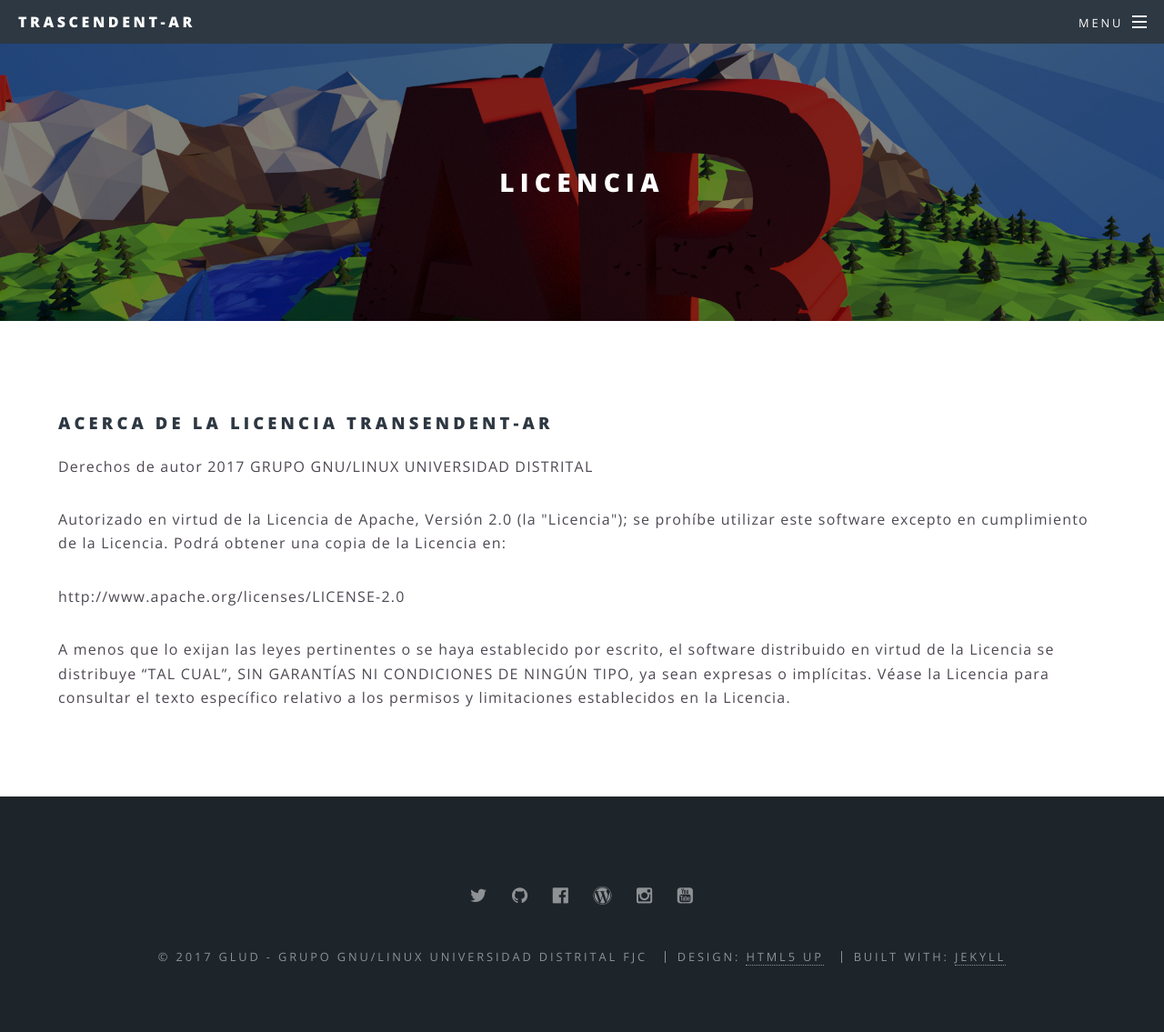
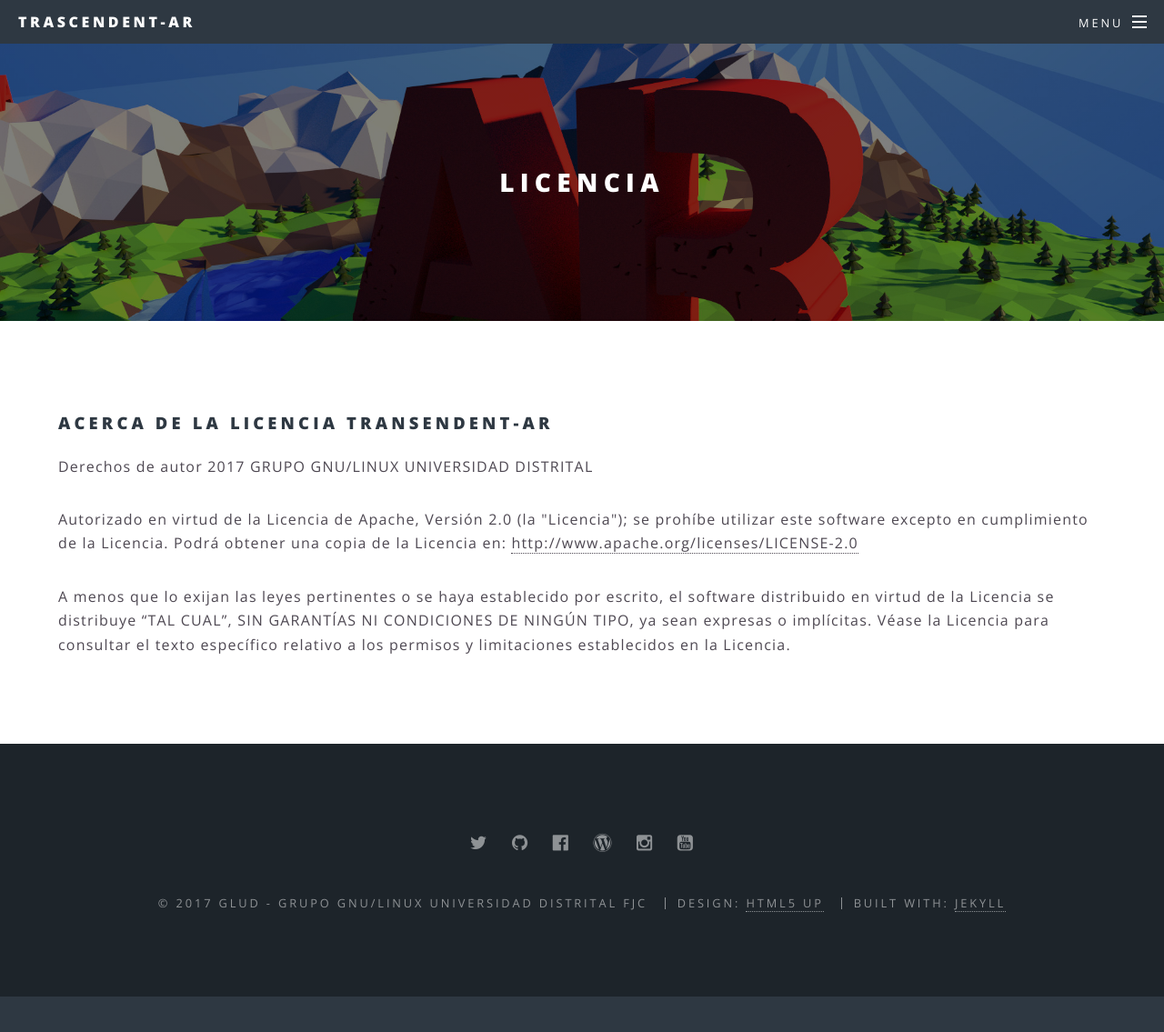
Before and after one commit to GLUD/trascendentAR, a Jekyll site: the page built from licencia.html, in a window 1280 px wide and 1155 px high. Shown: the top 1135 px of the window at 91% size. Built offline with Jekyll 4.4.1, drawn with Linux system fonts in a browser that asks for light colours.

Commit message:
Agregar hipervínculo

```diff
--- a/licencia.html
+++ b/licencia.html
@@ -11,7 +11,7 @@ ref: licencia
 		 se prohíbe utilizar este software excepto en cumplimiento de la Licencia.
 		 Podrá obtener una copia de la Licencia en:
 
-	<p>http://www.apache.org/licenses/LICENSE-2.0
+		<a href="http://www.apache.org/licenses/LICENSE-2.0">http://www.apache.org/licenses/LICENSE-2.0</a>
 
 	<p>A menos que lo exijan las leyes pertinentes o se haya establecido por escrito,
 		 el software distribuido en virtud de la Licencia se distribuye “TAL CUAL”,
```
